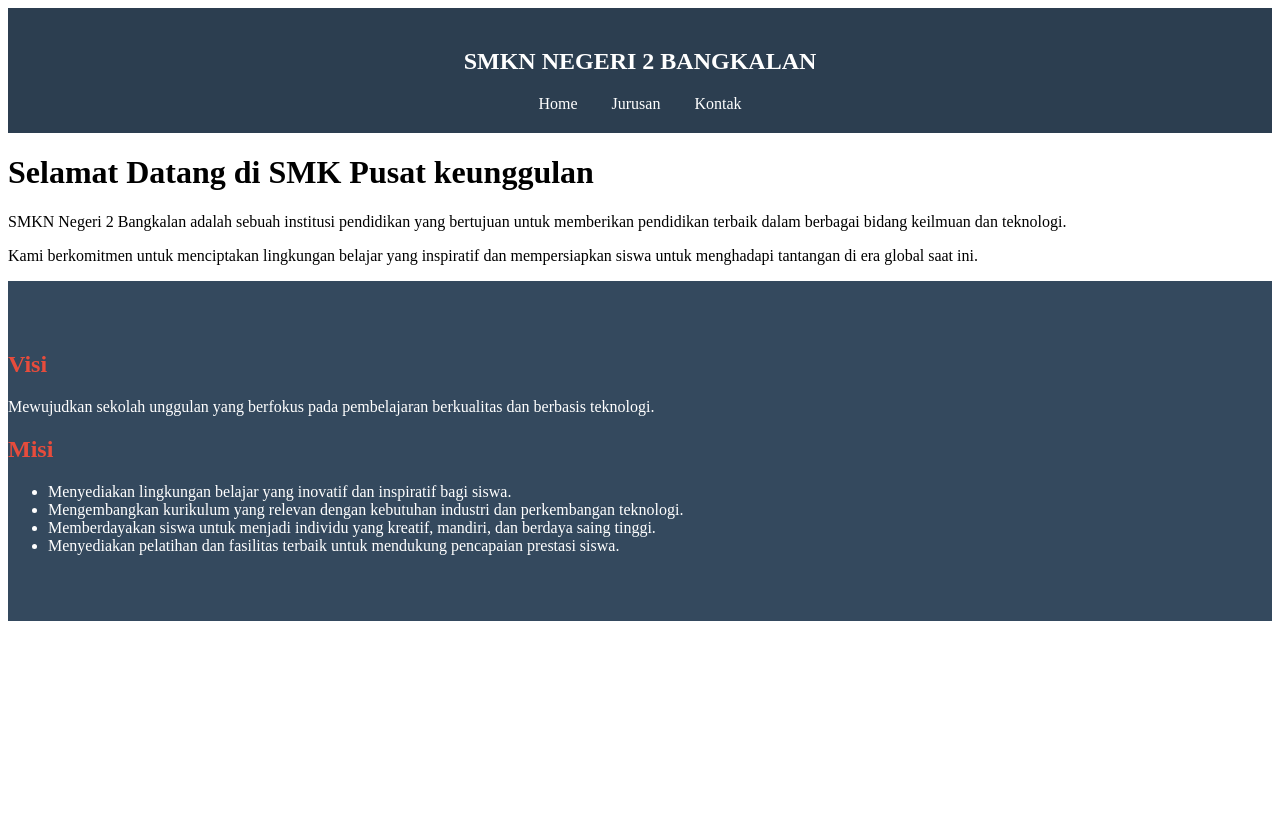
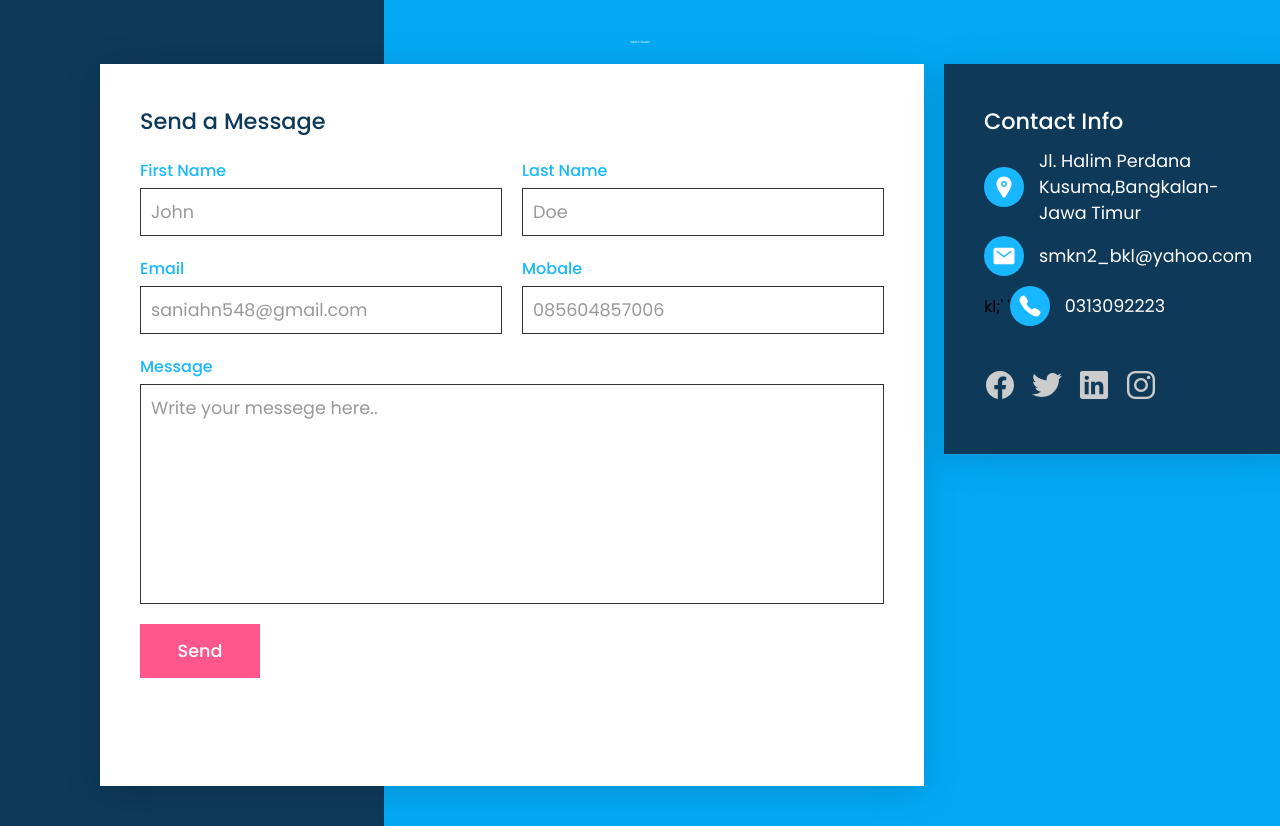
Before and after one commit to initofa/website_sekolah, a plain HTML site: page kontak.html in a window 1280 px wide. Before the commit the page ends 800 px from the top, so only its background shows below. Drawn offline with nearby package versions, Linux system fonts and the light colour scheme.

Commit message:
mengubah file kontak.html

```diff
--- a/kontak.html
+++ b/kontak.html
@@ -1,49 +1,90 @@
 <!DOCTYPE html>
 <html lang="en">
 <head>
-  <meta charset="UTF-8">
-  <meta name="viewport" content="width=device-width, initial-scale=1.0">
-  <title>Website Sekolah</title>
-  <link rel="stylesheet" href="style.css">
+    <meta charset="UTF-8">
+    <meta http-equiv="X-UA-Compatible" content="IE=edge">
+    <meta name="viewport" content="width=device-width, initial-scale=1.0">
+    <title>Website Sekolah</title>
+    <link rel="stylesheet" href="kontak.css">
 </head>
 <body>
+   <div class="contactUs">
+   <div class="title">
+       <h2>Get in Touch</h2>
+   </div>
+   <div class="box">
+       <!-- Form -->
+       <div class="contact form">
+       <h3>Send a Message</h3>
+       <form>
+         <div class="formBox">
+         <div class="row50">
+             <div class="inputBox">
+             <span>First Name</span>
+             <input type="text" placeholder="John">
+             </div>
+             <div class="inputBox">
+                <span>Last Name</span>
+                <input type="text" placeholder="Doe">
+             </div>
+         </div>
 
-  <!-- Navigasi -->
-  <nav>
-    <div class="container">
-      <h1>SMKN NEGERI 2 BANGKALAN</h1>
-      <ul>
-        <li><a href="#home">Home</a></li>
-        <li><a href="#jurusan">Jurusan</a></li>
-        <li><a href="#kontak">Kontak</a></li>
-      </ul>
+         <div class="row50">
+             <div class="inputBox">
+                <span>Email</span>
+                <input type="text" placeholder="saniahn548@gmail.com">
+             </div>
+                <div class="inputBox">
+                   <span>Mobale</span>
+                   <input type="text" placeholder="085604857006">
+            </div>
+         </div>
+         <div class="row100">
+             <div class="inputBox">
+                 <span>Message</span>
+                 <textarea placeholder="Write your messege here.."></textarea>
+             </div>
+         </div>
+
+         <div class="row100">
+            <div class="inputBox">
+                <input type="submit" value="Send">
+            </div>
+        </div>
+         </div>
+       </form>
+       </div>
+
+       <!-- info box-->
+       <div class="contact info">
+           <h3>Contact Info</h3>
+           <div class="infoBox">
+            <div>
+                <span><ion-icon name="location"></ion-icon></span>
+                <p>Jl. Halim Perdana Kusuma,Bangkalan-Jawa Timur<br></p>
+            </div>
+            <div>
+                <span><ion-icon name="mail"></ion-icon></span>
+                <a href="mailto:smkn2_bkl@yahoo.com">smkn2_bkl@yahoo.com</a>
+            </div>
+            <div>kl;'
+                '
+                <span><ion-icon name="call"></ion-icon></span>
+                <a href="tel:0313092223">0313092223</a>
+            </div>
+            <!-- Sosial Media Links-->
+            <ul class="sci">
+                <li><a href="#"><ion-icon name="logo-facebook"></ion-icon></a></li>
+                <li><a href="#"><ion-icon name="logo-twitter"></ion-icon></a></li>
+                <li><a href="#"><ion-icon name="logo-linkedin"></ion-icon></a></li>
+                <li><a href="#"><ion-icon name="logo-instagram"></ion-icon></a></li>
+            </ul>
+         </div>
+         </div>
+        </div>
     </div>
-  </nav>
 
-  <!-- Halaman Home -->
-  <header id="home">
-    <div class="container">
-      <h1>Selamat Datang di SMK Pusat keunggulan </h1>
-      <p>SMKN Negeri 2 Bangkalan adalah sebuah institusi pendidikan yang bertujuan untuk memberikan pendidikan terbaik dalam berbagai bidang keilmuan dan teknologi.</p>
-      <p>Kami berkomitmen untuk menciptakan lingkungan belajar yang inspiratif dan mempersiapkan siswa untuk menghadapi tantangan di era global saat ini.</p>
-    </div>
-  </header>
-
-  <!-- Visi & Misi -->
-  <section id="visi-misi">
-    <div class="container">
-      <h2>Visi</h2>
-      <p>Mewujudkan sekolah unggulan yang berfokus pada pembelajaran berkualitas dan berbasis teknologi.</p>
-
-      <h2>Misi</h2>
-      <ul>
-        <li>Menyediakan lingkungan belajar yang inovatif dan inspiratif bagi siswa.</li>
-        <li>Mengembangkan kurikulum yang relevan dengan kebutuhan industri dan perkembangan teknologi.</li>
-        <li>Memberdayakan siswa untuk menjadi individu yang kreatif, mandiri, dan berdaya saing tinggi.</li>
-        <li>Menyediakan pelatihan dan fasilitas terbaik untuk mendukung pencapaian prestasi siswa.</li>
-      </ul>
-    </div>
-  </section>
-
+   <script type="module" src="https://unpkg.com/ionicons@7.1.0/dist/ionicons/ionicons.esm.js"></script>
+<script nomodule src="https://unpkg.com/ionicons@7.1.0/dist/ionicons/ionicons.js"></script>
 </body>
 </html>
```
